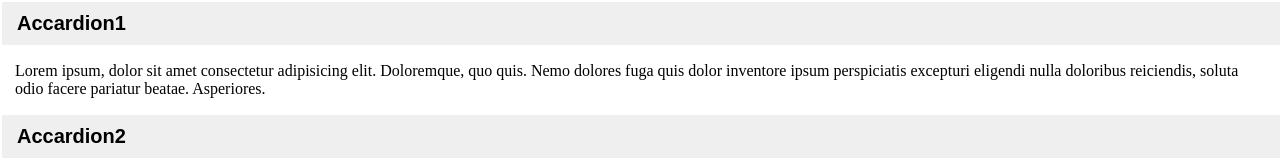
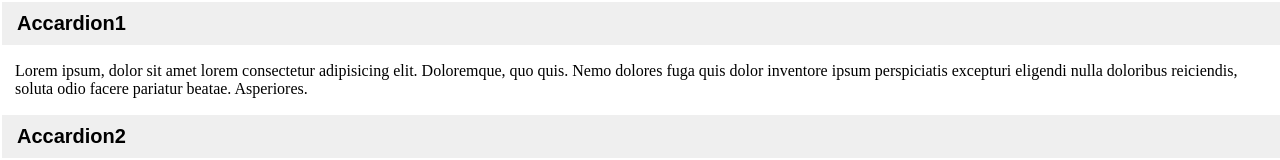
Before and after one commit to informatik409/accordion, a plain HTML site: page index.html in a window 1280 px wide. Both pictures are taken after a click on the button "Accardion1". Shown: the top 160 px of the page. Drawn offline with Linux system fonts and the light colour scheme.

Commit message:
text qoshldi

```diff
--- a/index.html
+++ b/index.html
@@ -11,7 +11,7 @@
 <div class="accordions">
     <button class="accordion">Accardion1</button>
     <div class="text">
-        <p>Lorem ipsum, dolor sit amet consectetur adipisicing elit. Doloremque, quo quis. Nemo dolores fuga quis dolor inventore ipsum perspiciatis excepturi eligendi nulla doloribus reiciendis, soluta odio facere pariatur beatae. Asperiores.</p>
+        <p>Lorem ipsum, dolor sit amet lorem consectetur adipisicing elit. Doloremque, quo quis. Nemo dolores fuga quis dolor inventore ipsum perspiciatis excepturi eligendi nulla doloribus reiciendis, soluta odio facere pariatur beatae. Asperiores.</p>
     </div>
 
     <button class="accordion">Accardion2</button>
```
